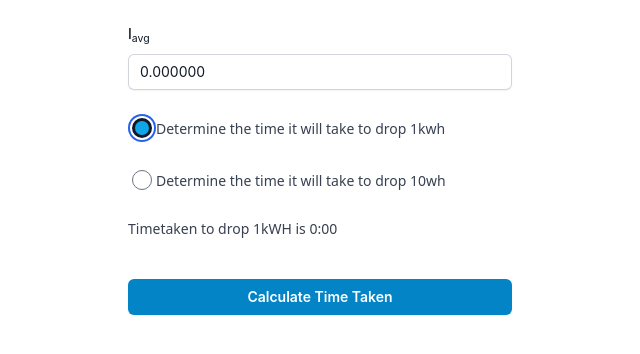
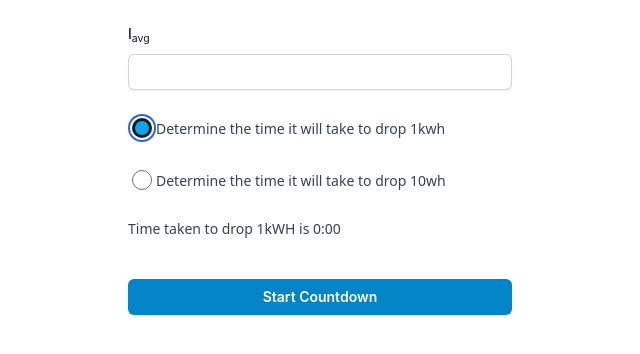
Before and after one commit to jydoskey/meter-recertification, a Vue app: page / in a window 1280 px wide. Both pictures are taken after a click on the label 462 px from the left and 646 px from the top of the page. Shown: the part 518-872 px from the top of the page, without its empty margins (320-960 px from the left). Built offline with nearby package versions, Linux system fonts and the light colour scheme.

Commit message:
adjusted code to watch for form input changes, timedrop countdown added

```diff
--- a/src/components/meter.vue
+++ b/src/components/meter.vue
@@ -23,7 +23,7 @@
         </div>
         <div class="flex min-h-full flex-1 flex-col justify-center px-6 lg:px-8">
           <div class="mt-6 sm:mx-auto sm:w-full sm:max-w-sm">
-            <form class="space-y-6">
+            <form class="space-y-6" @submit.prevent>
 
               <div>
                 <div class="flex items-center">
@@ -85,7 +85,7 @@
                 <div class="inline-flex items-center">
                   <label class="relative flex items-center p-1 rounded-full cursor-pointer">
                     <input name="1kWH" value="1kWH" id="kwhdrop" type="radio" v-model="timetype"
-                      @click="chooseTimeDrop()" required
+                      @change="chooseTimeDrop()" required
                       class="before:content[''] peer relative h-5 w-5 cursor-pointer appearance-none rounded-full border border-sky-gray-200 text-gray-900 transition-all before:absolute before:top-2/4 before:left-2/4 before:block before:h-12 before:w-12 before:-translate-y-2/4 before:-translate-x-2/4 before:rounded-full before:bg-blue-gray-500 before:opacity-0 before:transition-opacity checked:border-sky-900 checked:before:bg-sky-900 hover:before:opacity-10" />
                     <span
                       class="absolute text-gray-900 transition-opacity opacity-0 pointer-events-none top-2/4 left-2/4 -translate-y-2/4 -translate-x-2/4 peer-checked:opacity-100">
@@ -105,7 +105,7 @@
                 <div class="inline-flex items-center">
                   <label class="relative flex items-center p-1 rounded-full cursor-pointer">
                     <input name="10WH" value="10WH" id="whdrop" type="radio" v-model="timetype"
-                      @click="chooseTimeDrop()" required
+                      @change="chooseTimeDrop()" required
                       class="before:content[''] peer relative h-5 w-5 cursor-pointer appearance-none rounded-full border border-sky-gray-200 text-gray-900 transition-all before:absolute before:top-2/4 before:left-2/4 before:block before:h-12 before:w-12 before:-translate-y-2/4 before:-translate-x-2/4 before:rounded-full before:bg-blue-gray-500 before:opacity-0 before:transition-opacity checked:border-sky-900 checked:before:bg-sky-900 hover:before:opacity-10" />
                     <span
                       class="absolute text-gray-900 transition-opacity opacity-0 pointer-events-none top-2/4 left-2/4 -translate-y-2/4 -translate-x-2/4 peer-checked:opacity-100">
@@ -124,13 +124,18 @@
               </div>
 
               <p v-if="timeCalc !== 0"
-                class="block font-sans text-sm antialiased font-normal leading-normal text-gray-700">Timetaken to drop
-                {{ timetype }} is {{ secondsToMinSecPadded(timeCalc) }}</p>
+                class="block font-sans text-sm antialiased font-normal leading-normal text-gray-700">
+                Time taken to drop {{ timetype }} is {{ secondsToMinSecPadded(timeCalc) }}
+              </p>
+              <p v-if="countdownTime > 0"
+                class="block font-sans text-base antialiased font-bold leading-normal text-gray-700">
+                Countdown: {{ secondsToMinSecPadded(countdownTime) }}
+              </p>
 
               <div class="pt-4">
-                <button type="submit"
-                  class="flex w-full justify-center rounded-md bg-sky-600 px-3 py-1.5 text-sm font-semibold leading-6 text-white shadow-sm hover:bg-sky-500 focus-visible:outline focus-visible:outline-2 focus-visible:outline-offset-2 focus-visible:outline-sky-600">Calculate
-                  Time Taken</button>
+                <button type="button" @click="startCountdown()"
+                  class="flex w-full justify-center rounded-md bg-sky-600 px-3 py-1.5 text-sm font-semibold leading-6 text-white shadow-sm hover:bg-sky-500 focus-visible:outline focus-visible:outline-2 focus-visible:outline-offset-2 focus-visible:outline-sky-600">Start
+                  Countdown</button>
               </div>
             </form>
           </div>
@@ -150,14 +155,16 @@ export default {
       avgCurrent: 0,
       yellowphase: '',
       voltage: 415,
-      timetype: ''
+      timetype: '',
+      countdownTime: 0,
+      countdownInterval: null,
     }
   },
 
   methods: {
     avgCurrentCalc() {
       if ((this.redphase && this.yellowphase && this.bluephase) !== 0) {
-        this.avgCurrent = (this.redphase + this.yellowphase + this.bluephase) / 3
+        this.avgCurrent = (parseFloat(this.redphase) + parseFloat(this.yellowphase) + parseFloat(this.bluephase)) / 3
       } else {
         this.avgCurrent = 0
       }
@@ -184,22 +191,47 @@ export default {
     kwhTimeDrop() {
       let oneKwhTime = 1000 / (this.voltage * this.avgCurrent * Math.sqrt(3))
       this.timeCalc = oneKwhTime
-      return this.timeCalc
     },
 
     whTimeDrop() {
       let tenWhTime = 10 / (this.voltage * this.avgCurrent * Math.sqrt(3))
       this.timeCalc = tenWhTime
-      return this.timeCalc
+    },
+
+    startCountdown() {
+      clearInterval(this.countdownInterval);
+      this.countdownTime = this.timeCalc;
+      this.countdownInterval = setInterval(() => {
+        if (this.countdownTime > 0) {
+          this.countdownTime--;
+        } else {
+          clearInterval(this.countdownInterval);
+          this.clearForm();
+        }
+      }, 1000);
+    },
+
+    clearForm() {
+      this.redphase = '';
+      this.yellowphase = '';
+      this.bluephase = '';
+      this.timetype = '';
+      this.timeCalc = 0;
     },
 
     chooseTimeDrop() {
       if (this.timetype === '1kWH') {
-        this.kwhTimeDrop()
-      } else {
-        this.whTimeDrop()
+        return this.kwhTimeDrop();
+      } if (this.timetype === '10WH') {
+        return this.whTimeDrop();
       }
     }
+  },
+
+  watch: {
+    redphase() { this.chooseTimeDrop(); },
+    yellowphase() { this.chooseTimeDrop(); },
+    bluephase() { this.chooseTimeDrop(); },
   }
 }
 </script>
```
